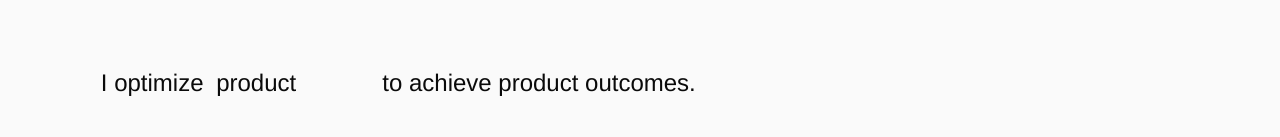
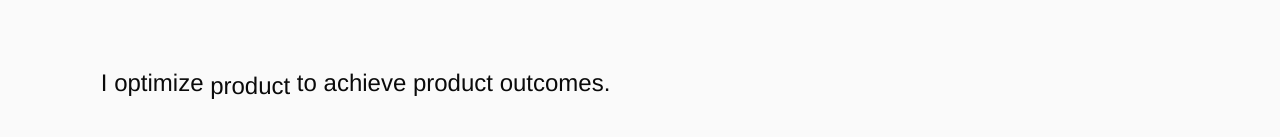
Before and after one commit to younginsa/v0-2025-product-design-portfolio, a Next.js app: page / in a window 1280 px wide. Shown: the part 2109-2246 px from the top of the page. Built offline with nearby package versions, Linux system fonts and the light colour scheme; grey boxes are pictures that could not be loaded.

Commit message:
feat: add dynamic width animated word component
Implement dynamic width and smooth transitions for animated words.

Co-authored-by: Youngin Sa <33438441+younginsa@users.noreply.github.com>

```diff
--- a/app/page.tsx
+++ b/app/page.tsx
@@ -13,6 +13,13 @@ export default function Home() {
   const textAreaRef = useRef<HTMLDivElement>(null)
   const { theme } = useTheme()
   const [mounted, setMounted] = useState(false)
+
+  // Animated words
+  const words = ["workflow", "product", "design system"]
+  const [currentWordIndex, setCurrentWordIndex] = useState(0)
+  const [containerWidth, setContainerWidth] = useState(0)
+  const wordRefs = useRef<(HTMLSpanElement | null)[]>([])
+  const measureRef = useRef<HTMLSpanElement>(null)
 
   useEffect(() => {
     const handleMouseMove = (e: MouseEvent) => {
@@ -31,6 +38,29 @@ export default function Home() {
 
   useEffect(() => {
     setMounted(true)
+  }, [])
+
+  // Measure initial word width
+  useEffect(() => {
+    if (measureRef.current) {
+      measureRef.current.textContent = words[0]
+      setContainerWidth(measureRef.current.offsetWidth)
+    }
+  }, [])
+
+  // Cycle through words and update width
+  useEffect(() => {
+    const interval = setInterval(() => {
+      setCurrentWordIndex((prev) => {
+        const nextIndex = (prev + 1) % words.length
+        if (measureRef.current) {
+          measureRef.current.textContent = words[nextIndex]
+          setContainerWidth(measureRef.current.offsetWidth)
+        }
+        return nextIndex
+      })
+    }, 4000)
+    return () => clearInterval(interval)
   }, [])
 
   return (
@@ -284,11 +314,25 @@ export default function Home() {
           <div className="max-w-4xl">
             <h2 className="text-foreground text-2xl font-light">
               I optimize{" "}
-              <span className="animated-word-container leading-[1.6rem]">
-                <span className="invisible">design system</span>
-                <span className="animated-word">workflow</span>
-                <span className="animated-word">product</span>
-                <span className="animated-word">design system</span>
+              <span
+                className="inline-block relative overflow-hidden align-bottom transition-all duration-300 ease-in-out"
+                style={{ width: containerWidth > 0 ? `${containerWidth}px` : 'auto', height: '1.2em' }}
+              >
+                <span ref={measureRef} className="invisible absolute whitespace-nowrap" aria-hidden="true" />
+                {words.map((word, index) => (
+                  <span
+                    key={word}
+                    className={`absolute left-0 whitespace-nowrap transition-all duration-500 ease-in-out ${
+                      index === currentWordIndex
+                        ? 'opacity-100 translate-y-0'
+                        : index === (currentWordIndex - 1 + words.length) % words.length
+                        ? 'opacity-0 -translate-y-full'
+                        : 'opacity-0 translate-y-full'
+                    }`}
+                  >
+                    {word}
+                  </span>
+                ))}
               </span>{" "}
               to achieve product outcomes.
             </h2>
```
